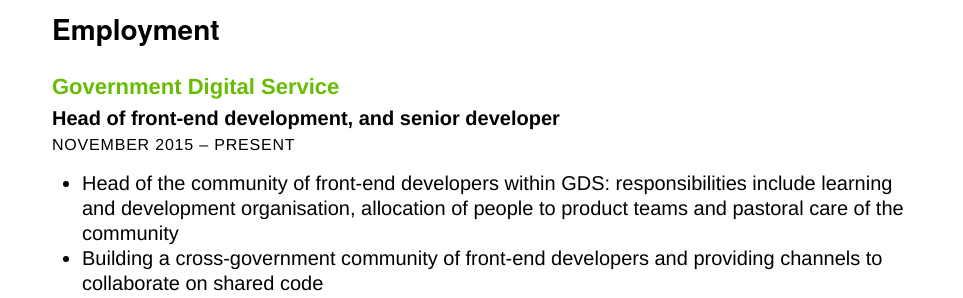
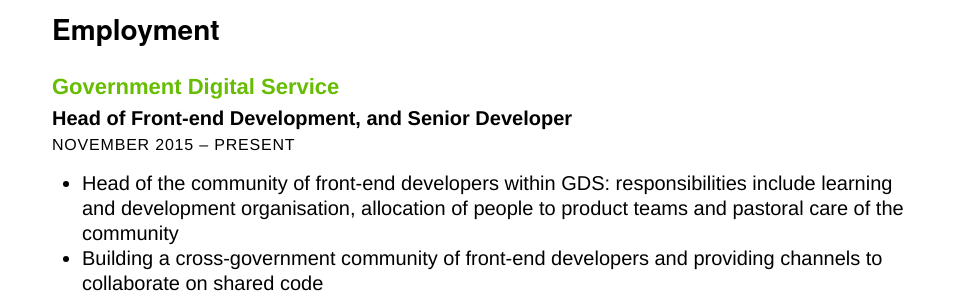
Before and after one commit to robinwhittleton/reala.net, a Jekyll site: the page built from index.html, in a window 1280 px wide and 900 px high. Shown: the part 305-603 px from the top of the window, without its empty margins (158-1121 px from the left). Built offline with Jekyll 4.4.1, drawn with Linux system fonts in a browser that asks for light colours.

Commit message:
Capitalise current role

```diff
--- a/index.html
+++ b/index.html
@@ -36,7 +36,7 @@
 		<ol>
 			<li>
 				<h3><a href="https://gds.blog.gov.uk/about/">Government Digital Service</a></h3>
-				<h4>Head of front-end development, and senior developer</h4>
+				<h4>Head of Front-end Development, and Senior Developer</h4>
 				<p class="meta"><time datetime="2015-04">November 2015</time> – present</p>
 				<ul>
 					<li>Head of the community of front-end developers within GDS: responsibilities include learning and development organisation, allocation of people to product teams and pastoral care of the community</li>
```
